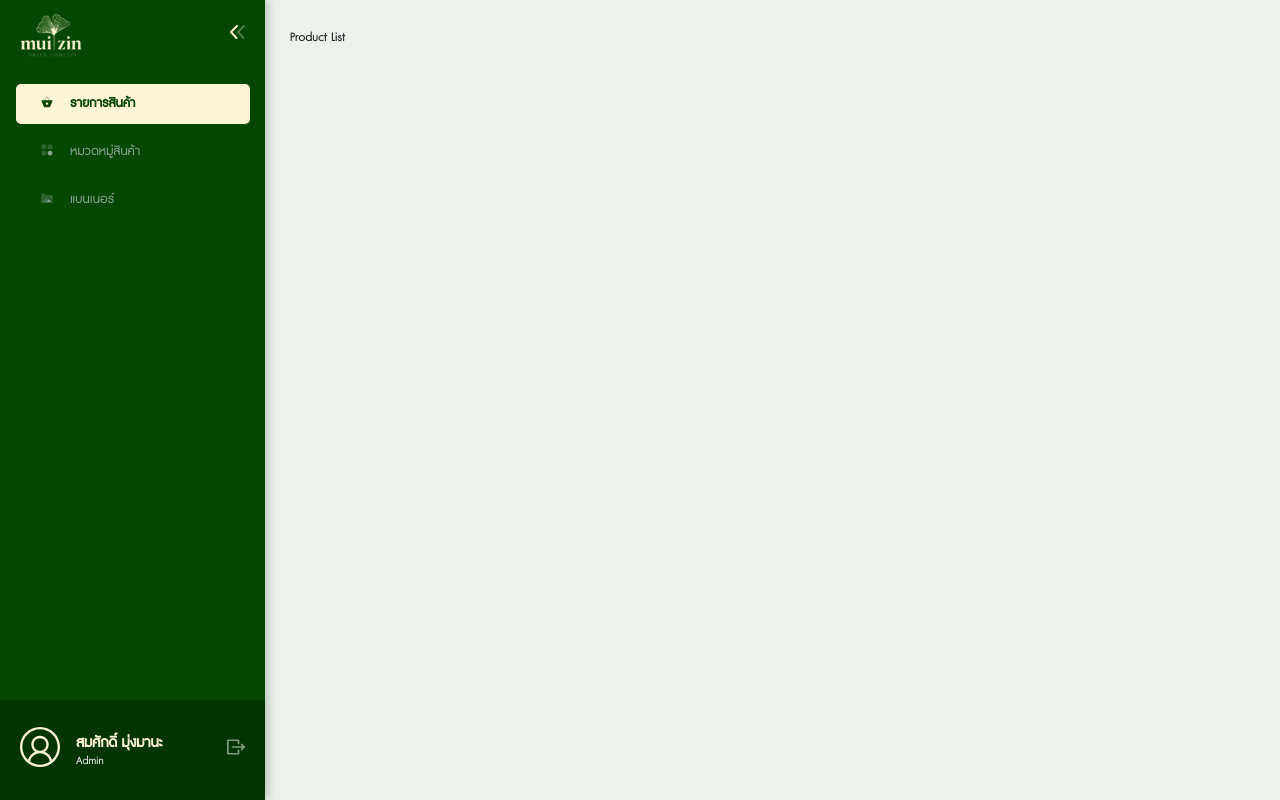
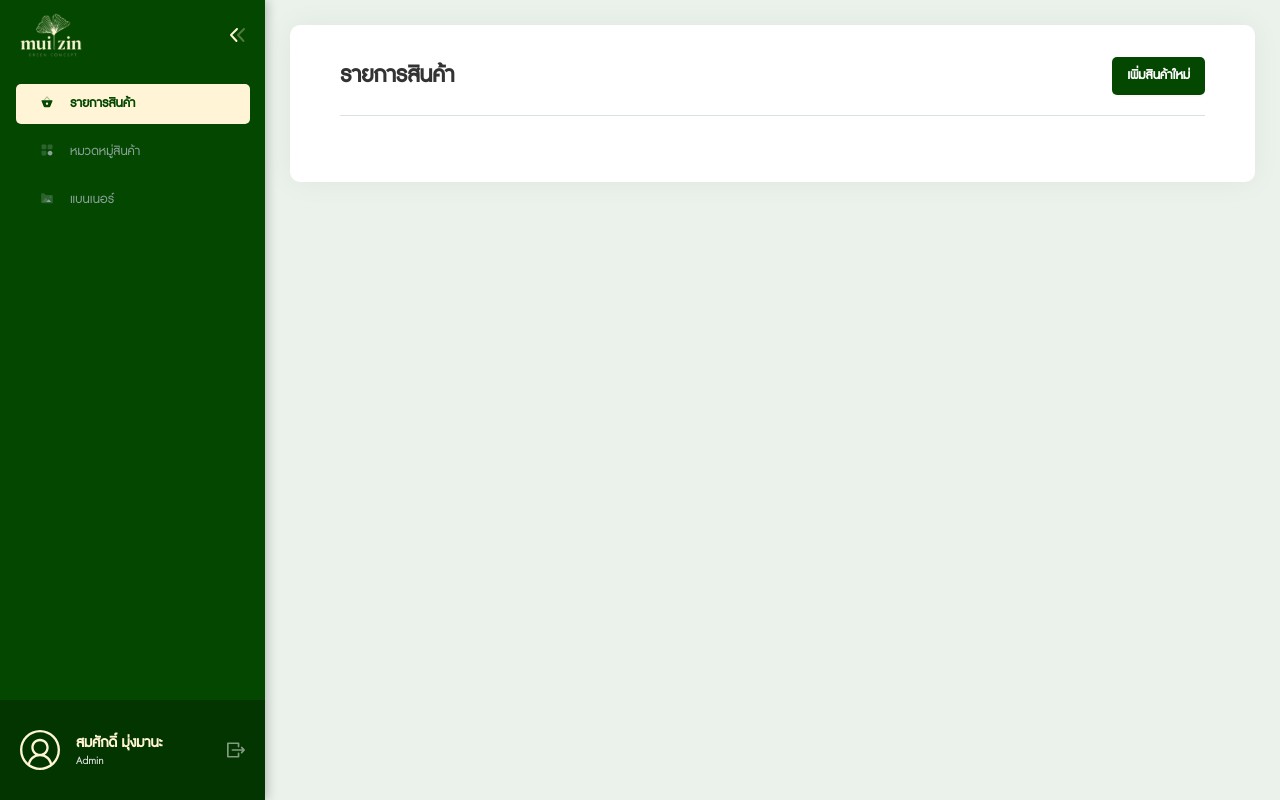
Before and after one commit to baskittisak/muiizin-admin, a React (Create React App) app: page / in a window 1280 px wide. Built offline with nearby package versions, Linux system fonts and the light colour scheme.

Commit message:
[ADD] Frame

```diff
--- /dev/null
+++ b/src/center_components/Frame.js
@@ -0,0 +1,57 @@
+import { memo } from "react";
+import styled from "styled-components";
+import Typography from "./Typography";
+import IconSvg from "./IconSvg";
+import { ReactComponent as arrow_icon } from "../assets/icons/arrow_left.svg";
+import { Box } from "../style/common";
+import { Space } from "antd";
+
+const Container = styled.div`
+  padding: 32px 50px 26px;
+  background: #ffffff;
+  box-shadow: 0px 0px 30px rgba(0, 0, 0, 0.05);
+  border-radius: 10px;
+`;
+
+const Header = styled(Box)`
+  padding-bottom: 20px;
+  margin-bottom: 40px;
+  border-bottom: 1px solid #d9e3d9;
+`;
+
+const BackButton = styled(Box)`
+  cursor: pointer;
+  width: 32px;
+  height: 32px;
+  background: #f2f2f2;
+  border: 1px solid #f2f2f2;
+  border-radius: 5px;
+`;
+
+const Frame = ({ label, extra, children, onBack }) => {
+  return (
+    <Container>
+      <Header justify="space-between" align="center">
+        <Space size={12}>
+          {onBack && (
+            <BackButton justify="center" align="center" onClick={onBack}>
+              <IconSvg src={arrow_icon} fontSize={20} />
+            </BackButton>
+          )}
+          <Typography
+            fontSize={28}
+            lineHeight={30}
+            fontWeight={700}
+            color="#333333"
+          >
+            {label}
+          </Typography>
+        </Space>
+        {extra && extra}
+      </Header>
+      {children}
+    </Container>
+  );
+};
+
+export default memo(Frame);
--- a/src/center_components/IconSvg.js
+++ b/src/center_components/IconSvg.js
@@ -6,6 +6,7 @@ const IconContainer = styled.div`
   ${({ font_size }) =>
     font_size &&
     css`
+      height: ${`${font_size}px`};
       .anticon svg {
         font-size: ${`${font_size}px`};
       }
--- a/src/components/product/ProductList.js
+++ b/src/components/product/ProductList.js
@@ -1,10 +1,18 @@
 import { memo } from "react";
-import Typography from "../../center_components/Typography";
+import Frame from "../../center_components/Frame";
+import BaseButton from "../../center_components/BaseButton";
 
 const ProductList = () => {
   return (
     <>
-      <Typography>Product List</Typography>
+      <Frame
+        label="รายการสินค้า"
+        extra={
+          <BaseButton bgColor="#044700" color="#FFFFFF" fontSize={16}>
+            เพิ่มสินค้าใหม่
+          </BaseButton>
+        }
+      ></Frame>
     </>
   );
 };
```
